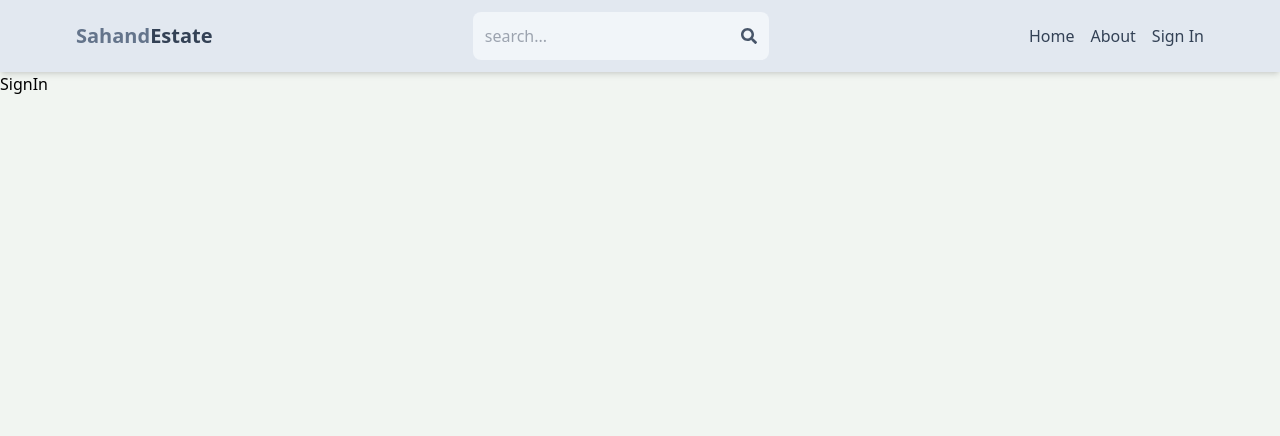
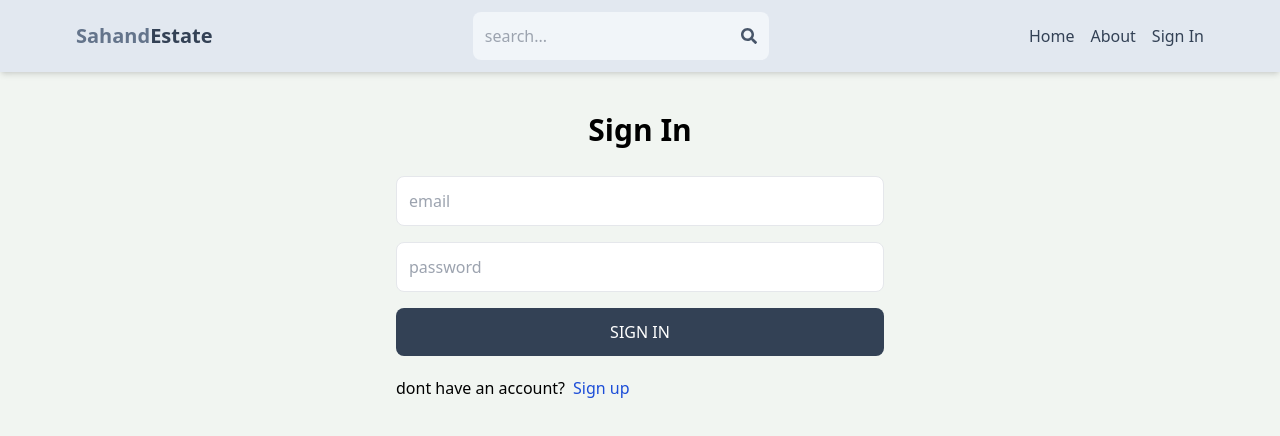
Before and after one commit to PrinceKex/mern-estate, a React (Vite) app in the folder Estate/: page /sign-in in a window 1280 px wide. Shown: the top 436 px of the page. Built offline with nearby package versions, Linux system fonts and the light colour scheme.

Commit message:
sign in page completed

```diff
--- a/Estate/src/pages/SignIn.jsx
+++ b/Estate/src/pages/SignIn.jsx
@@ -1,3 +1,76 @@
+import { useState } from 'react'
+import { Link, useNavigate } from 'react-router-dom'
+
 export default function SignIn() {
-  return <div>SignIn</div>
+  const [formData, setFormData] = useState({})
+  const [error, setError] = useState(null)
+  const [loading, setLoading] = useState(false)
+  const navigate = useNavigate()
+  const handleChange = (e) => {
+    setFormData({
+      ...formData,
+      [e.target.id]: e.target.value,
+    })
+  }
+
+  const handleSubmit = async (e) => {
+    e.preventDefault()
+    try {
+      setLoading(true)
+      const res = await fetch('/api/auth/signin', {
+        method: 'POST',
+        headers: {
+          'Content-Type': 'application/json',
+        },
+        body: JSON.stringify(formData),
+      })
+      const data = await res.json()
+      console.log(data)
+      if (data.success === false) {
+        setError(data.message)
+        setLoading(false)
+        return
+      }
+      setLoading(false)
+      setError(null)
+      navigate('/')
+    } catch (error) {
+      setLoading(false)
+      setError(error.message)
+    }
+  }
+  return (
+    <div className='p-3 max-w-lg mx-auto'>
+      <h1 className='text-3xl text-center font-semibold my-7'>Sign In</h1>
+      <form onSubmit={handleSubmit} className='flex flex-col gap-4'>
+        <input
+          type='email'
+          placeholder='email'
+          className='border p-3 rounded-lg'
+          id='email'
+          onChange={handleChange}
+        />
+        <input
+          type='password'
+          placeholder='password'
+          className='border p-3 rounded-lg'
+          id='password'
+          onChange={handleChange}
+        />
+        <button
+          disabled={loading}
+          className='bg-slate-700 text-white p-3 rounded-lg uppercase hover:opacity-95 disabled:opacity-80'
+        >
+          {loading ? 'Loading...' : 'Sign In'}
+        </button>
+      </form>
+      <div className='flex gap-2 mt-5'>
+        <p>dont have an account?</p>
+        <Link to={'/sign-up'}>
+          <span className='text-blue-700'>Sign up</span>
+        </Link>
+      </div>
+      {error && <p className='text-red-500 mt-5'>{error}</p>}
+    </div>
+  )
 }
```
